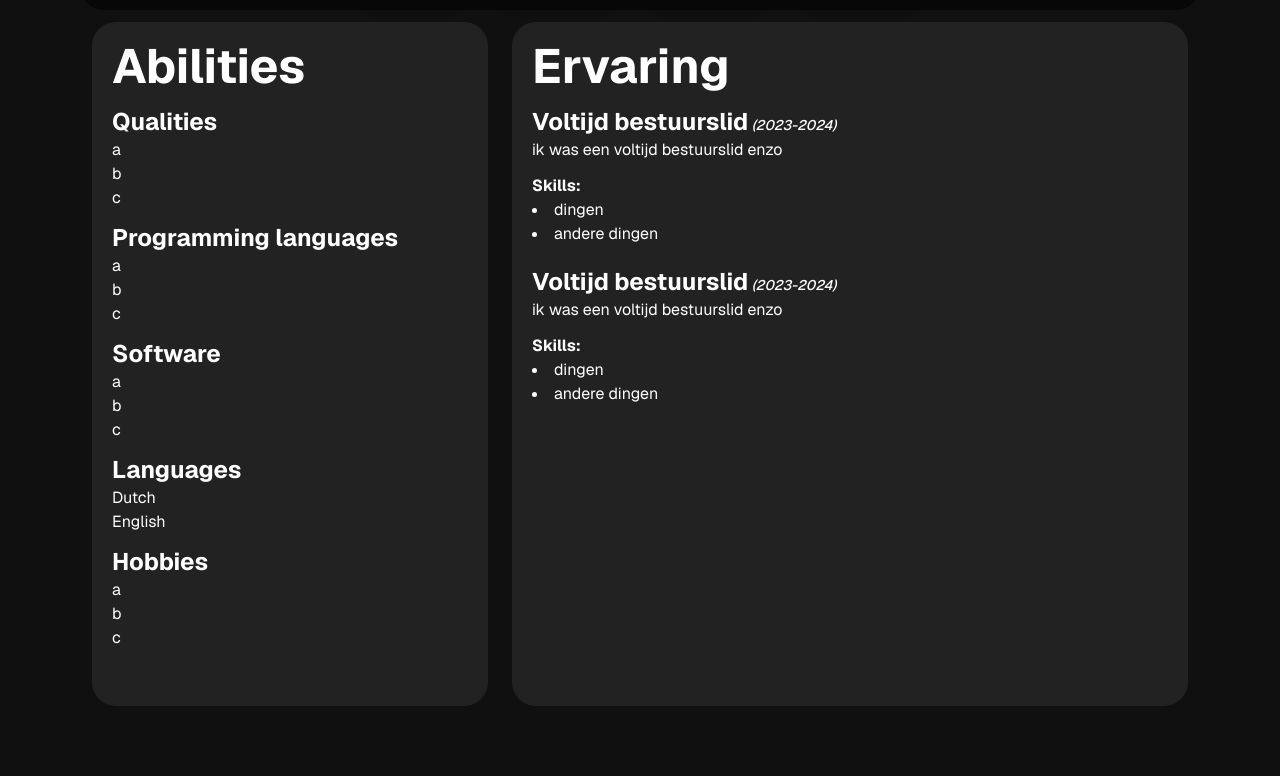
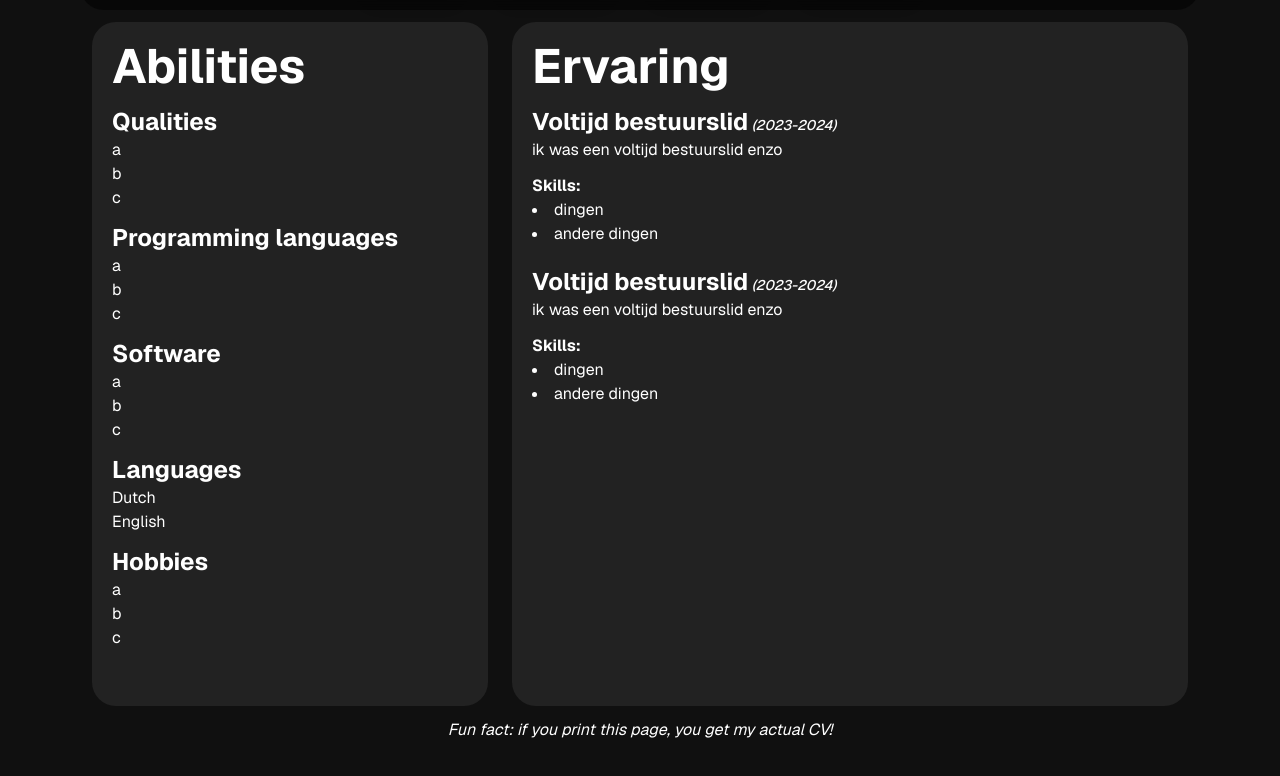
Before and after one commit to sjerpsthomas/website, a Next.js app: page /en/cv in a window 1280 px wide. Shown: the part 366-1142 px from the top of the page. Built offline with nearby package versions, Linux system fonts and the light colour scheme.

Commit message:
Add fun facts

```diff
--- a/src/app/[locale]/cv/page.tsx
+++ b/src/app/[locale]/cv/page.tsx
@@ -4,9 +4,24 @@ import {AbilitiesBlock} from "@/app/[locale]/cv/AbilitiesBlock";
 import {ExperienceBlock} from "@/app/[locale]/cv/ExperienceBlock";
 
 
+const D = {
+  nl: {
+    factDigital: "Leuk feitje: als je deze pagina print, krijg je mijn echte CV!",
+    factPrint: "Leuk feitje: deze pagina is een afdruk van thomassjerps.nl/cv!"
+  },
+  en: {
+    factDigital: "Fun fact: if you print this page, you get my actual CV!",
+    factPrint: "Fun fact: this page is a print-out of thomassjerps.nl/cv!"
+  },
+}
+
+
 export default async function CVPage({ params }: { params: Promise<{ locale: string }> }) {
   // Get locale
   const locale = (await params).locale as Locale;
+
+  // Get dictionary
+  const dict = D[locale];
 
   return (
     <>
@@ -15,7 +30,6 @@ export default async function CVPage({ params }: { params: Promise<{ locale: str
 
       {/* Content */}
       <main>
-
         <div className='flex flex-wrap justify-stretch items-stretch gap-y-5'>
           {/* Abilities */}
           <div className='flex-1 min-w-fit'>
@@ -29,6 +43,12 @@ export default async function CVPage({ params }: { params: Promise<{ locale: str
         </div>
 
       </main>
+
+      {/* Printout comment */}
+      <p className='text-center mt-6 mb-3 italic'>
+        <p className='block print:hidden'>{dict.factDigital}</p>
+        <p className='hidden print:block'>{dict.factPrint}</p>
+      </p>
     </>
   );
 }
--- a/src/app/[locale]/portfolio/page.tsx
+++ b/src/app/[locale]/portfolio/page.tsx
@@ -1,10 +1,23 @@
 import {Header} from "@/components/header/Header";
 import {Locale} from "@/i18n/routing";
+
+
+const D = {
+  nl: {
+    factPrint: "Leuk feitje: deze pagina is een afdruk van thomassjerps.nl/portfolio!"
+  },
+  en: {
+    factPrint: "Fun fact: this page is a print-out of thomassjerps.nl/portfolio!"
+  },
+}
 
 
 export default async function PortfolioPage({ params }: { params: Promise<{ locale: string }> }) {
   // Get locale
   const locale = (await params).locale as Locale;
+
+  // Get dictionary
+  const dict = D[locale];
 
   return (
     <>
@@ -15,6 +28,11 @@ export default async function PortfolioPage({ params }: { params: Promise<{ loca
       <main>
         {/* TODO */}
       </main>
+
+      {/* Printout comment */}
+      <p className='text-center mt-6 mb-3 italic'>
+        <p className='hidden print:block'>{dict.factPrint}</p>
+      </p>
     </>
   );
 }
```
